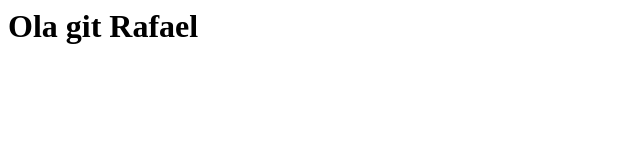
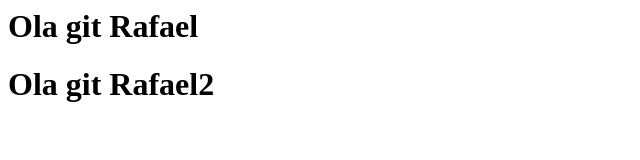
Before and after one commit to Rafuel05/mini-curso-git, a plain HTML site: page index.html in a window 1280 px wide. Shown: the whole page, without its empty margins (0-640 px from the left). Drawn offline with Linux system fonts and the light colour scheme.

Commit message:
feat: adicionando nome do segundo rafael

```diff
--- a/index.html
+++ b/index.html
@@ -1 +1,2 @@
 <h1> Ola git Rafael</h1>
+<h1> Ola git Rafael2</h1>
```
